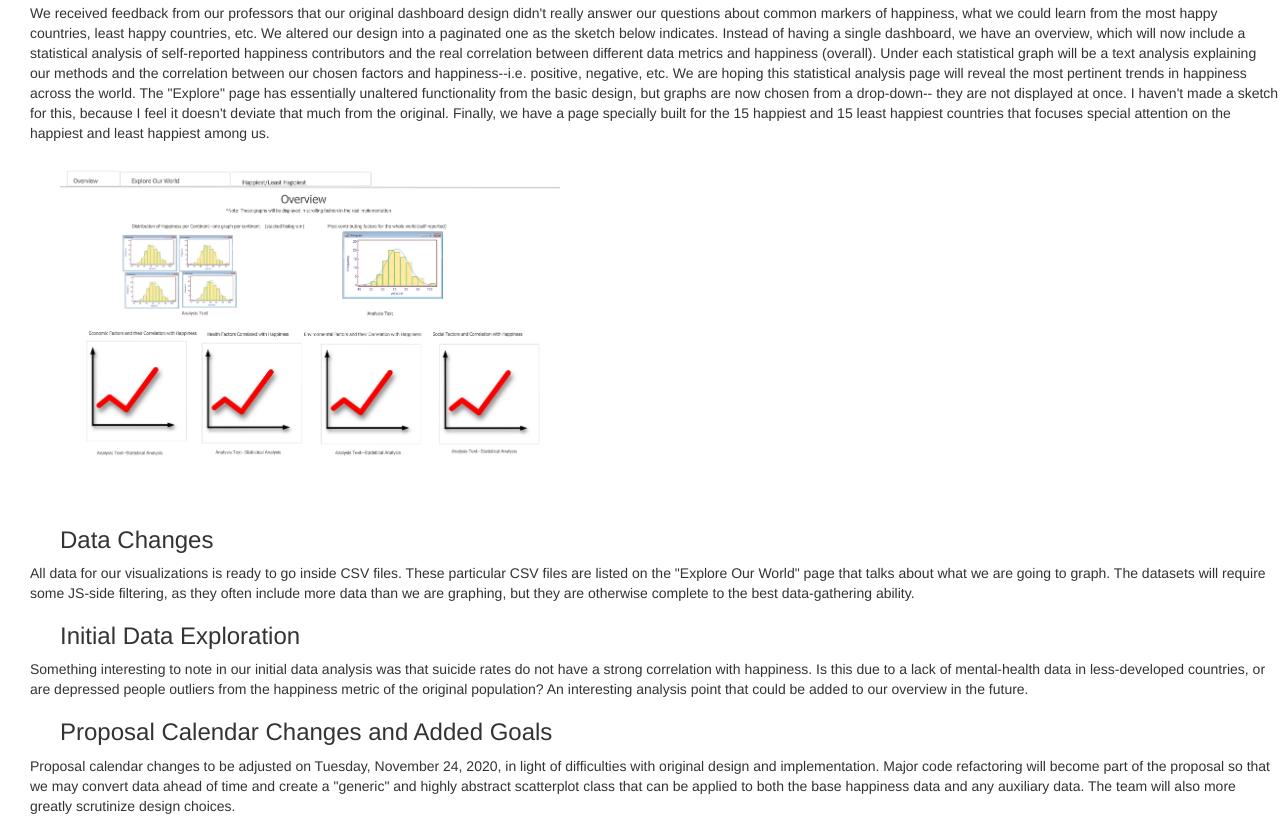
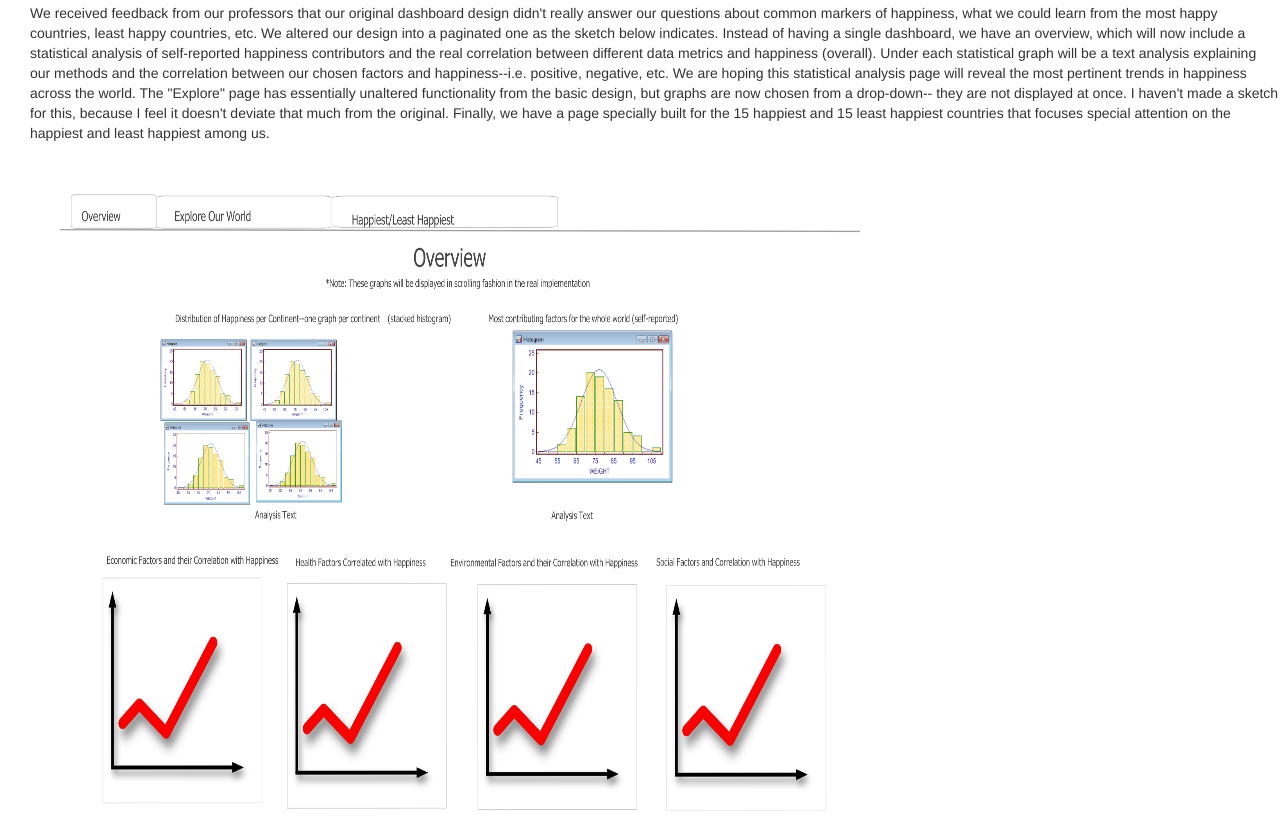
Before and after one commit to Jordans2299/smile-visualizations, a plain HTML site: page proposal.html in a window 1280 px wide. Shown: the part 7004-7823 px from the top of the page. Drawn offline with nearby package versions, Linux system fonts and the light colour scheme.

Commit message:
Update proposal.html

```diff
--- a/proposal.html
+++ b/proposal.html
@@ -367,7 +367,7 @@ will reveal the most pertinent trends in happiness across the world. The "Explor
  from the original.
 Finally, we have a page specially built for the 15 happiest and 15 least happiest countries that focuses
 special attention on the happiest and least happiest among us.</p>
-<img src="img/rework-1.png" alt="rework of original design" width=40% height=40%>
+<img src="img/rework-1.png" alt="rework of original design" width=800 height=800>
 <h3>Data Changes</h3>
 <p>All data for our visualizations is ready to go inside CSV files. These particular CSV files are listed
   on the "Explore Our World" page that talks about what we are going to graph. The datasets will require
```
